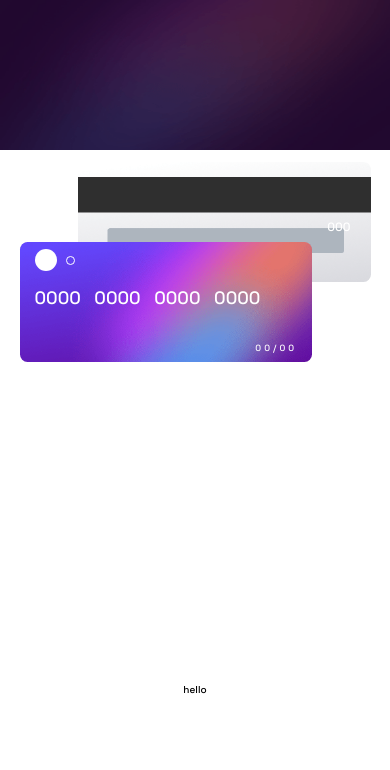
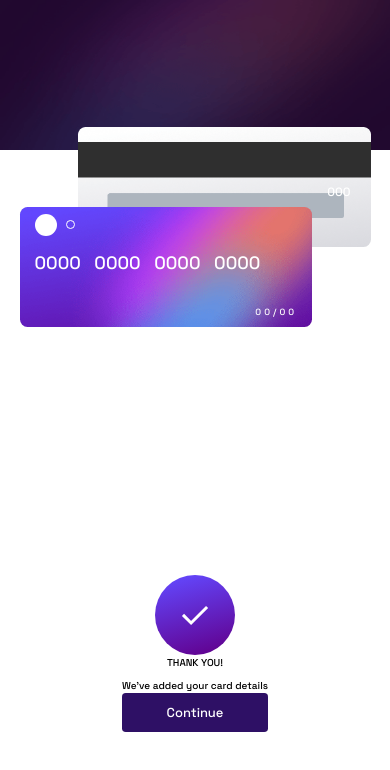
Before and after one commit to SouhailM07/interactive-card-details-form, a React (Vite) app: page / in a window 390 px wide. Shown: the top 770 px of the page. Built offline with nearby package versions, Linux system fonts and the light colour scheme.

Commit message:
[CompleteState] component is now / lg RESPONSIVE /

```diff
--- a/src/components/CompleteState/CompleteState.tsx
+++ b/src/components/CompleteState/CompleteState.tsx
@@ -1,5 +1,19 @@
 import "./completestate.css";
-
+// assets
+import completeLogo from "../../assets/images/icon-complete.svg";
 export default function CompleteState() {
-  return <>hello</>;
+  return (
+    <>
+      <div id="CompleteState">
+        <img src={completeLogo} alt="img" />
+        <div id="CompleteState-middle">
+          <h1>THANK YOU!</h1>
+          <p className="">We've added your card details</p>
+        </div>
+        <button className="bg-violet-950  text-white w-full lg:py-[1rem] md:py-[1vw] rounded-md text-[1.3rem] mbl:py-[1rem]">
+          Continue
+        </button>
+      </div>
+    </>
+  );
 }
--- a/src/components/CompleteState/completestate.css
+++ b/src/components/CompleteState/completestate.css
@@ -0,0 +1,26 @@
+@tailwind base;
+@tailwind components;
+@tailwind utilities;
+
+#CompleteState {
+  @apply flex flex-col  justify-between items-center;
+  @apply lg:h-[23rem] lg:w-[30rem];
+}
+
+#CompleteState-middle {
+  @apply flex flex-col items-center space-y-3;
+}
+
+#CompleteState h1 {
+  @apply lg:text-[2rem];
+}
+
+#CompleteState p {
+  @apply lg:text-[1.2rem];
+}
+
+#CompleteState button {
+  @apply rounded-md;
+  @apply md:py-[1vw] lg:py-[1rem] w-full text-[1.3rem] mbl:py-[1rem];
+  @apply bg-violet-950 text-white;
+}
```
